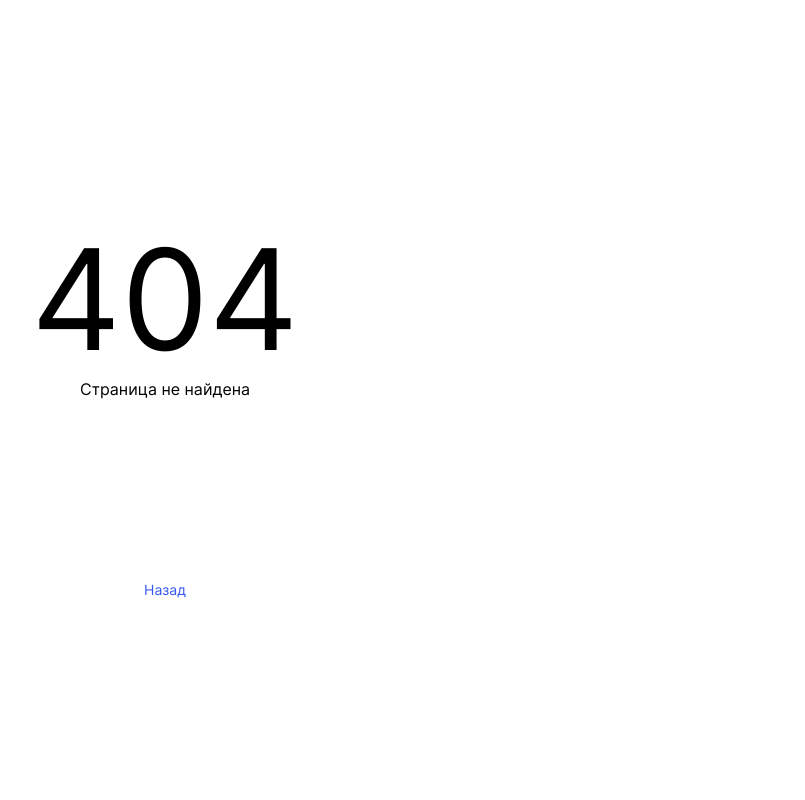
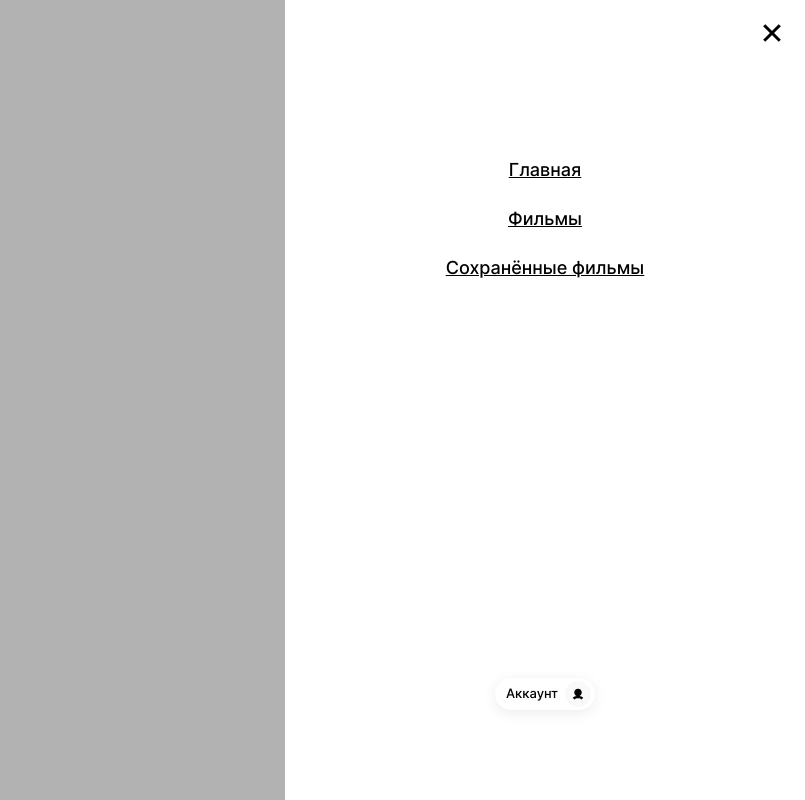
Before and after one commit to Alena-Nikolaevna/movies-explorer-frontend, a React (Create React App) app: page /nav in a window 1280 px wide. Before the commit this address had no page. Shown: the whole page, without its empty margins (475-1280 px from the left). Built offline with nearby package versions, Linux system fonts and the light colour scheme.

Commit message:
Вёрстка

```diff
--- a/src/components/App/App.js
+++ b/src/components/App/App.js
@@ -13,6 +13,7 @@ import Register from "../Register/Register";
 import SavedMovies from "../SavedMovies/SavedMovies";
 
 import { Routes, Route } from "react-router-dom";
+import Navigation from '../Navigation/Navigation';
 
 function App() {
   return (
@@ -29,6 +30,8 @@ function App() {
         <Route path="/signup" element={<Register />} />
         <Route path="*" element={<PageNotFound />} />
 
+        <Route path="/nav" element={<Navigation />} />
+
       </Routes>
 
     </div>
--- a/src/components/Header/Header.css
+++ b/src/components/Header/Header.css
@@ -60,13 +60,13 @@
 }
 
 @media screen and (max-width: 768px) {
-    .header-green {
+    .header {
         padding: 18px 30px;
     }
 }
 
 @media screen and (max-width: 460px) {
-    .header-green {
+    .header {
         padding: 18px 14px;
     }
 }
@@ -104,7 +104,7 @@
 }
 
 .header__movies:hover {
-    opacity: 0.8;
+    opacity: 0.7;
 }
 
 .header__saved-movies {
@@ -119,7 +119,7 @@
 }
 
 .header__saved-movies:hover {
-    opacity: 0.8;
+    opacity: 0.7;
 }
 
 .header__account {
@@ -136,7 +136,7 @@
 }
 
 .header__account:hover {
-    opacity: 0.8;
+    opacity: 0.7;
 }
 
 .header__account-text {
@@ -157,3 +157,56 @@
     background-color: #f9f9f9;
     background-position: center;
 }
+
+.header__button-open {
+    visibility: hidden;
+    width: 44px;
+    height: 44px;
+    padding: 0;
+    position: absolute;
+    background-image: url("../../images/nav-open-menu.svg");
+    background-color: transparent;
+    border: 0;
+    cursor: pointer;
+    top: 15px;
+    right: 30px;
+}
+
+.header__button-open:hover {
+    opacity: 0.8;
+}
+
+/*Адаптивность 768px, бургер-меню */
+
+@media screen and (max-width: 768px) {
+
+    .header__container-authorized {
+        visibility: hidden;
+    }
+
+    .header__account {
+        visibility: hidden;
+    }
+
+    .header__account-text {
+        visibility: hidden;
+    }
+
+    .header__account-icon {
+        visibility: hidden;
+    }
+
+    .header__button-open {
+        visibility: visible;
+    }
+}
+
+/*Адаптивность 460px, бургер-меню */
+
+@media screen and (max-width: 460px) {
+    .header__button-open {
+        width: 40px;
+        height: 43px;
+        right: 14px;
+    }
+}
--- a/src/components/Header/Header.js
+++ b/src/components/Header/Header.js
@@ -2,11 +2,18 @@ import React from "react";
 import "./Header.css";
 import { Link } from "react-router-dom";
 import { useLocation } from "react-router-dom";
-// import { useState } from "react";
+import { useState } from "react";
+import Navigation from "../Navigation/Navigation";
 
 function Header(props) {
 
     // const [isLoggedIn, setIsLoggedIn] = useState(false);
+
+    const [isMenuOpen, setIsMenuOpen] = useState(false);
+
+    function handleBurgerOpen() {
+        setIsMenuOpen(!isMenuOpen)
+    }
 
     const { pathname } = useLocation();
 
@@ -40,6 +47,14 @@ function Header(props) {
                                     <div className="header__account-icon"></div>
                                 </p>
                             </Link>
+
+                            <button className="header__button-open" type="button" onClick={handleBurgerOpen} />
+
+                            {isMenuOpen ? (
+                            <Navigation />
+                            ) : (
+                                ""
+                            )}
                         </>
                     ) : (
                         ""
--- a/src/components/Main/Promo/Promo.js
+++ b/src/components/Main/Promo/Promo.js
@@ -7,7 +7,7 @@ function Promo() {
     <section className='promo'>
 
       <div className="promo__container">
-        <h1 className="promo__title">Учебный проект студента факультета Веб-разработки.</h1>
+        <h1 className="promo__title">Учебный проект студента факультета<br />Веб-разработки.</h1>
         <p className="promo__subtitle">Листайте ниже, чтобы узнать больше про этот проект и его создателя.</p>
         <button className="promo__button" type="button"><a className="promo__link" href="#aboutproject">Узнать больше</a></button>
       </div>
--- a/src/components/Navigation/Navigation.css
+++ b/src/components/Navigation/Navigation.css
@@ -0,0 +1,127 @@
+.navigation {
+    position: relative;
+}
+
+.navigation__overlay {
+    width: 100vw;
+    height: 1024px;
+    position: fixed;
+    opacity: 0.3;
+    background-color: #000;
+    top: 0;
+    left: 0;
+    z-index: 1;
+}
+
+.navigation__nav-link {
+    width: 520px;
+    position: fixed;
+    background-color: #fff;
+    top: 0;
+    right: 0;
+    z-index: 2;
+}
+
+.navigation__container {
+    width: 340px;
+    height: 100vh;
+    margin-top: 159px;
+    margin-left: auto;
+    margin-right: auto;
+    display: flex;
+    flex-direction: column;
+    align-items: center;
+    gap: 28px;
+    font-size: 18px;
+    font-style: normal;
+    font-weight: 500;
+    line-height: normal;
+    position: relative;
+}
+
+.navigation__heading {
+    color: #000;
+}
+
+.navigation__button-close {
+    width: 22px;
+    height: 22px;
+    padding: 0;
+    /* transform: rotate(-45deg);*/
+    background-image: url("../../images/nav-close-menu.svg");
+    background-position: center;
+    border: 0;
+    background-color: transparent;
+    position: absolute;
+    top: 22.44px;
+    right: 22.44px;
+}
+
+/*Кнопка Аккаунт*/
+
+.navigation__account {
+    display: flex;
+    align-items: center;
+    position: fixed;
+    width: 100px;
+    height: 32px;
+    color: #000;
+    font-size: 13px;
+    font-style: normal;
+    font-weight: 500;
+    line-height: 12px;
+    text-decoration: none;
+    border-radius: 40px;
+    box-shadow: 0px 3px 14px 0px rgba(0, 0, 0, 0.08);
+    margin: 0;
+    bottom: 90px;
+    right: 210px;
+}
+
+.navigation__account-text {
+    display: flex;
+    padding: 14.5px 0 9.5px 11px;
+}
+
+.navigation__account-icon {
+    width: 26px;
+    height: 26px;
+    margin-top: -6px;
+    margin-left: 7px;
+    background-image: url("../../images/icon-account.svg");
+    background-repeat: no-repeat;
+    object-fit: cover;
+    border-radius: 50%;
+    background-color: #f9f9f9;
+    background-position: center;
+}
+
+/*Адаптивность 460px, бургер-меню */
+
+@media screen and (max-width: 570px) {
+
+    .navigation__overlay {
+        height: 780px;
+    }
+
+
+    .navigation__nav-link {
+        width: 320px;
+    }
+
+    .navigation__container {
+        width: 300px;
+        margin-top: 144px;
+        gap: 24px;
+    }
+
+    .navigation__button-close {
+        top: 13.44px;
+        right: 13.44px;
+    }
+
+    .navigation__account {
+        bottom: 46px;
+        right: 110px;
+    }
+}
--- a/src/components/Navigation/Navigation.js
+++ b/src/components/Navigation/Navigation.js
@@ -1,36 +1,44 @@
 import React from "react";
 import "./Navigation.css";
 import { Link } from "react-router-dom";
+import { useState } from "react";
 
-function Navigation(props) {
 
-    const [isMenuOpen, setIsMenuOpen] = React.useState(false);
+function Navigation() {
 
-    function handleBurgerOpen() {
-        setIsMenuOpen(!isMenuOpen)
+    const [isMenuClose, setIsMenuClose] = useState(false);
+
+    function handleBurgerClose() {
+        setIsMenuClose(!isMenuClose);
     }
 
     return (
+        <>
+            {!isMenuClose ? (
+                <section className="navigation">
 
-        <nav className={`navigation ${props.isOpen ? "navigation_opened" : ""}`}>
-
-            <button className="navigation__button-open" type="button" onClick={handleBurgerOpen} />
-
+                    <div className="navigation__overlay" />
+                    <nav className="navigation__nav-link">
                         <div className="navigation__container">
-                <Link className='navigation__heading'>Главная</Link>
-                <Link className='navigation__heading'>Фильмы</Link>
-                <Link className="navigation__heading">Сохранённые фильмы</Link>
+                            <Link className="navigation__heading" to="/">Главная</Link>
+                            <Link className="navigation__heading" to="/movies">Фильмы</Link>
+                            <Link className="navigation__heading" to="/saved-movies">Сохранённые фильмы</Link>
                         </div>
 
-            <Link className="navigation__account">
+                        <Link className="navigation__account" to="/profile">
                             <p className="navigation__account-text">Аккаунт
-                    <span className="navigation__account-icon"></span>
+                                <div className="navigation__account-icon"></div>
                             </p>
                         </Link>
 
-            <button className="navigation__button-close" type="button" />
+                        <button className="navigation__button-close" type="button" onClick={handleBurgerClose} />
 
                     </nav>
+                </section>
+            ) : (
+                ""
+            )}
+        </>
     );
 }
 
--- a/src/components/Profile/Profile.js
+++ b/src/components/Profile/Profile.js
@@ -9,18 +9,18 @@ function Profile() {
   const [name, setName] = useState("");
   const [email, setEmail] = useState("");
 
+  const [isRedact, setIsRedact] = useState(false);
+
+  function handleSubmitButton() {
+    setIsRedact(!isRedact);
+  }
+
   function handleChangeName(evt) {
     setName(evt.target.value);
   }
 
   function handleChangeEmail(evt) {
     setEmail(evt.target.value);
-  }
-
-  const [isRedact, setIsRedact] = useState(false);
-
-  function handleSubmitButton() {
-    setIsRedact(!isRedact)
   }
 
   return (
--- a/src/components/Register/Register.js
+++ b/src/components/Register/Register.js
@@ -9,10 +9,14 @@ function Register(props) {
   const [email, setEmail] = React.useState("");
   const [password, setPassword] = React.useState("");
 
-  function handleSubmit(evt) {
+  // const [isValue, setIsValue] = useState(false);
+
+  function handleRegisterSubmit(evt) {
     // Запрещаем браузеру переходить по адресу формы
     evt.preventDefault();
-    props.handleRegister({ name, email, password });
+    setName(!name);
+    setEmail(!email);
+    setPassword(!password);
   }
 
   function handleChangeName(evt) {
@@ -38,7 +42,7 @@ function Register(props) {
 
       <AuthForm
         title={"Добро пожаловать!"}
-        handleSubmit={handleSubmit}
+        handleSubmit={handleRegisterSubmit}
         button={"Зарегистрироваться"}
         classNameBtn={"auth__form-button-register button"}
         text={"Уже зарегистрированы?"}
```
Also changed, not shown: src/images/nav-close-menu.svg (added), src/images/nav-open-menu.svg (added). Lines whose indentation alone changed are shown as unchanged.
